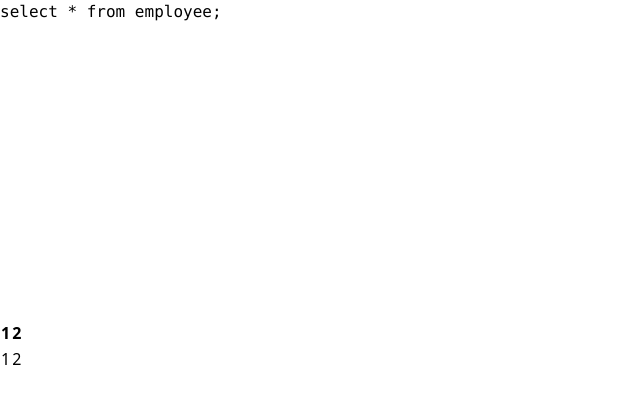
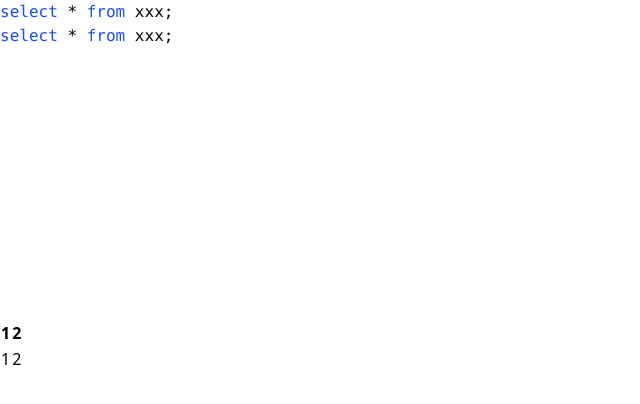
Before and after one commit to g0ne150/tiny-sql-editor, a Vue app: page / in a window 1280 px wide. Shown: the top 404 px of the page, without its empty margins (0-640 px from the left). Built offline with nearby package versions, Linux system fonts and the light colour scheme.

Commit message:
Update view

```diff
--- a/src/components/TinySqlEditor/Editor/Editor.vue
+++ b/src/components/TinySqlEditor/Editor/Editor.vue
@@ -5,11 +5,37 @@ import { ref } from "vue";
 const props = defineProps<{ sql?: string }>()
 
 const currentText = ref(props.sql || "")
+const lines = [
+    {
+        text: "select * from xxx;",
+        tokens: [
+            { text: "select", className: "text-blue-700" },
+            { text: " * ", className: "" },
+            { text: "from", className: "text-blue-700" },
+            { text: " xxx", className: "" },
+            { text: ";", className: "" },
+        ]
+    },
+    {
+        text: "select * from xxx;",
+        tokens: [
+            { text: "select", className: "text-blue-700" },
+            { text: " * ", className: "" },
+            { text: "from", className: "text-blue-700" },
+            { text: " xxx", className: "" },
+            { text: ";", className: "" },
+        ]
+    }
+]
 </script>
 
 <template>
     <div class="container mx-auto h-80 overflow-auto">
-        <div class="min-h-full cursor-text font-mono">{{ currentText }}</div>
+        <div class="min-h-full cursor-text font-mono">
+            <div class="view-line" v-for="line in lines">
+                <span v-for="token in line.tokens" :class="token.className">{{ token.text }}</span>
+            </div>
+        </div>
     </div>
 </template>
 
```
